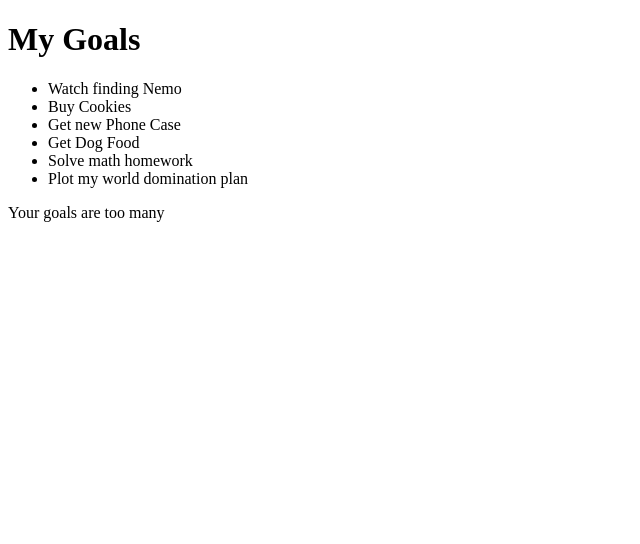
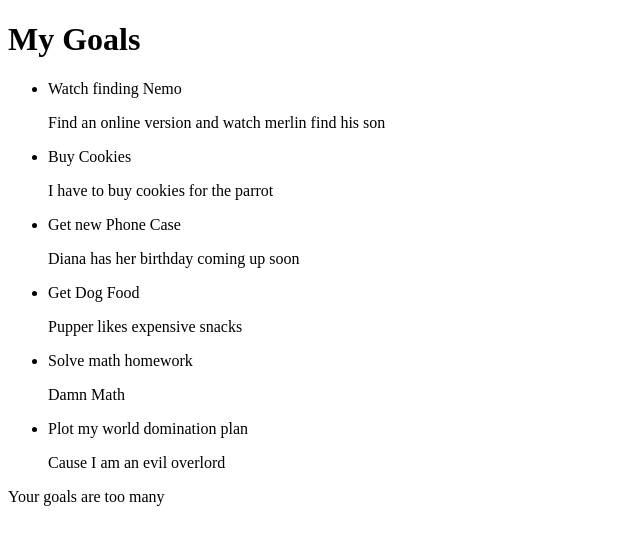
Before and after one commit to PhilipOdhiambo/mc-angular101-Goals, an Angular app: page / in a window 1280 px wide. Shown: the top 544 px of the page, without its empty margins (0-640 px from the left). Built offline with nearby package versions, Linux system fonts and the light colour scheme.

Commit message:
add goal- detail and and pass data to it from parent using input binding. Also chaged strict mode in package.json

```diff
--- a/src/app/app.module.ts
+++ b/src/app/app.module.ts
@@ -4,11 +4,13 @@ import { BrowserModule } from '@angular/platform-browser';
 import { AppRoutingModule } from './app-routing.module';
 import { AppComponent } from './app.component';
 import { GoalComponent } from './goal/goal.component';
+import { GoalDetailComponent } from './goal-detail/goal-detail.component';
 
 @NgModule({
   declarations: [
     AppComponent,
-    GoalComponent
+    GoalComponent,
+    GoalDetailComponent
   ],
   imports: [
     BrowserModule,
--- /dev/null
+++ b/src/app/goal-detail/goal-detail.component.html
@@ -0,0 +1 @@
+<p>{{goal.description}}</p>
--- /dev/null
+++ b/src/app/goal-detail/goal-detail.component.ts
@@ -0,0 +1,18 @@
+import { Component, Input, OnInit } from '@angular/core';
+import { Goal } from '../goal';
+
+@Component({
+  selector: 'app-goal-detail',
+  templateUrl: './goal-detail.component.html',
+  styleUrls: ['./goal-detail.component.css']
+})
+export class GoalDetailComponent implements OnInit {
+
+  @Input() goal:Goal
+
+  constructor() { }
+
+  ngOnInit(): void {
+  }
+
+}
--- a/src/app/goal.ts
+++ b/src/app/goal.ts
@@ -1,4 +1,5 @@
 export class Goal {
-    id: number = 0;
-    name: string = "";
+    id: number;
+    name: string;
+    description:string;
 }
--- a/src/app/goal/goal.component.html
+++ b/src/app/goal/goal.component.html
@@ -1,6 +1,7 @@
 <ul>
   <li *ngFor="let goal of goals">
     {{goal.name}}
+    <app-goal-detail [goal]="goal"></app-goal-detail>
   </li>
 </ul>
 
--- a/src/app/goal/goal.component.ts
+++ b/src/app/goal/goal.component.ts
@@ -8,14 +8,14 @@ import { Goal } from '../goal';
 })
 export class GoalComponent implements OnInit {
 
-  goals:Goal[] = [
-    {id:1, name:'Watch finding Nemo'},
-    {id:2,name:'Buy Cookies'},
-    {id:3,name:'Get new Phone Case'},
-    {id:4,name:'Get Dog Food'},
-    {id:5,name:'Solve math homework'},
-    {id:6,name:'Plot my world domination plan'},
-  ];
+    goals: Goal[] = [
+        {id:1, name:'Watch finding Nemo',description:'Find an online version and watch merlin find his son'},
+        {id:2,name:'Buy Cookies',description:'I have to buy cookies for the parrot'},
+        {id:3,name:'Get new Phone Case',description:'Diana has her birthday coming up soon'},
+        {id:4,name:'Get Dog Food',description:'Pupper likes expensive snacks'},
+        {id:5,name:'Solve math homework',description:'Damn Math'},
+        {id:6,name:'Plot my world domination plan',description:'Cause I am an evil overlord'},
+      ];
 
   constructor() { }
 
--- a/tsconfig.json
+++ b/tsconfig.json
@@ -5,7 +5,7 @@
     "baseUrl": "./",
     "outDir": "./dist/out-tsc",
     "forceConsistentCasingInFileNames": true,
-    "strict": true,
+    "strict": false,
     "noImplicitReturns": true,
     "noFallthroughCasesInSwitch": true,
     "sourceMap": true,
```
Also changed, not shown: src/app/goal-detail/goal-detail.component.css (added), 1 other file (tests, documents, lock files or other folders).
